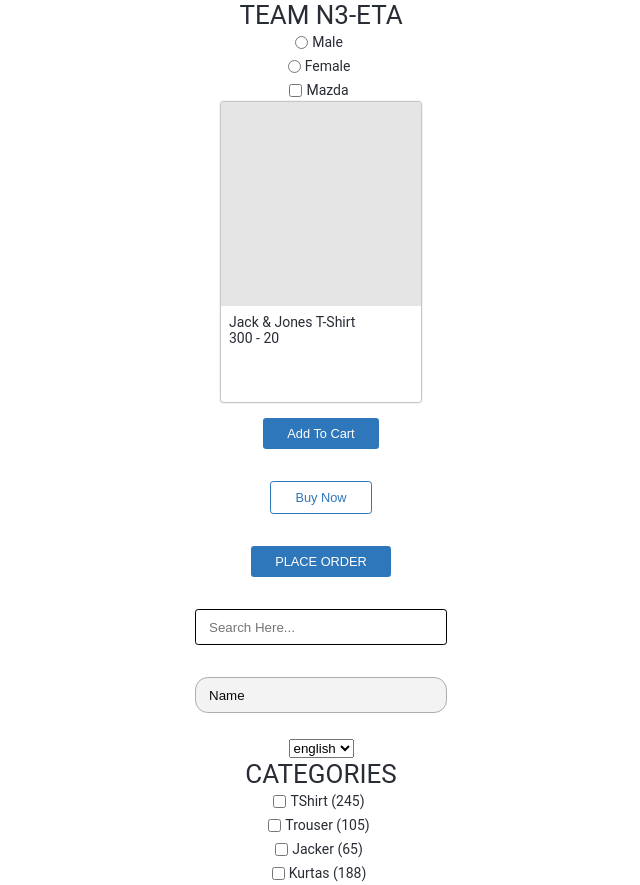
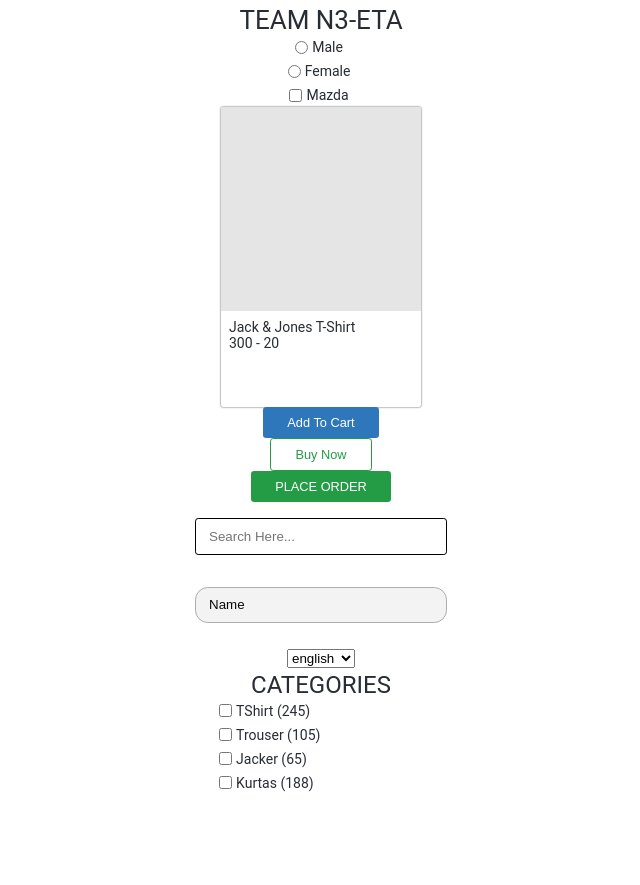
Before and after one commit to prateekchachra/n3-eta, a React (Create React App) app: page / in a window 1280 px wide. Shown: the whole page, without its empty margins (319-959 px from the left). After the commit the page ends 800 px from the top, so only its background shows below. Built offline with nearby package versions, Linux system fonts and the light colour scheme.

Commit message:
Added changes to button and issues fixes

```diff
--- a/src/App.scss
+++ b/src/App.scss
@@ -4,6 +4,8 @@
 //--------- COLOR VARIABLES ---------//
 $primary: #2E77BA;
 $secondary: #249C46;
+$primary-hover: #779ecb;
+$secondary-hover: #77dd77;
 $other: #EABA0F;
 $error: #DC4040;
 $disable: #848484;
--- a/src/App.tsx
+++ b/src/App.tsx
@@ -13,10 +13,10 @@ import Filters, { FilterOption } from './components/organisms/filters/Filters';
 import { SyntheticEvent } from 'react';
 
 
-const DROPDOWN_OPTIONS: [DropDownOption] = [{label: 'english', value: 'English'} , {label: 'english',
-value: 'English'}];
+const DROPDOWN_OPTIONS: DropDownOption[] = [{label: 'english', value: 'English'} , {label: 'spanish',
+value: 'Spanish'}, {label: 'russian', value: 'Russian'}];
 
-const FILTER_OPTIONS: [FilterOption] = [{label: 'TShirt', value: false, number: 245},
+const FILTER_OPTIONS: FilterOption[] = [{label: 'TShirt', value: false, number: 245},
 {label: 'Trouser', value: false, number: 105},
 {label: 'Jacker', value: false, number: 65},
 {label: 'Kurtas', value: false, number: 188}, ]
@@ -34,18 +34,18 @@ function App (): JSX.Element {
 
         <ProductCard productTitle="Jack & Jones T-Shirt" price={300} discountPrice={20} />
 
-        <ContainedButton label="Add To Cart" onClick={() => {console.log('clicked')}} />
+        <ContainedButton primary label="Add To Cart" onClick={() => {console.log('clicked')}} />
 
-        <OutlinedButton label="Buy Now" onClick={() => {console.log('clicked')}} />
+        <OutlinedButton  secondary label="Buy Now" onClick={() => {console.log('clicked')}} />
 
-        <Button type="contained" label="PLACE ORDER" onClick={() => {console.log('clicked')}} />
+        <Button type="contained" secondary label="PLACE ORDER" onClick={() => {console.log('clicked')}} />
 
-        <Search placeholder="Search Here..." onEnterPress={(value: string) => {console.log(value)}}/>
+        <Search placeholder="Search Here..." onEnterPress={(event: SyntheticEvent) => {console.log(event)}}/>
         <TextInput placeholder="Name" onChangeText={(value: string) => {console.log(value)}}/>
 
 
         <DropDown onSelect={(event: SyntheticEvent) => {console.log('Selected', (event.target as HTMLSelectElement).value)}} options={DROPDOWN_OPTIONS}/>
-         <Filters  options={FILTER_OPTIONS} onSelect={(filterOptions: [FilterOption]) => console.log('Updated Filter Options: ', filterOptions)} label="CATEGORIES"/>
+         <Filters  options={FILTER_OPTIONS} onSelect={(filterOptions: FilterOption[]) => console.log('Updated Filter Options: ', filterOptions)} label="Categories"/>
       </header>
 
     </div>
--- a/src/components/atoms/containedButton/ContainedButton.tsx
+++ b/src/components/atoms/containedButton/ContainedButton.tsx
@@ -6,13 +6,16 @@ import './containedButton.scss';
 
 export type ContainedButtonProps = {
     label: string,
-    onClick: MouseEventHandler
+    onClick: MouseEventHandler,
+    primary?: boolean,
+    secondary?: boolean
 }
 
 
-const ContainedButton = ({label, onClick}: ContainedButtonProps) : JSX.Element => {
+const ContainedButton = (props: ContainedButtonProps) : JSX.Element => {
+    const {label, onClick, primary, secondary} = props;
     return(
-        <button className="buttonContained" onClick={onClick}>{label}</button>
+        <button className={`buttonContained ${primary ? 'button-primary' : ''} ${secondary ? 'button-secondary' : ''}`} onClick={onClick}>{label}</button>
     )
 }
 
--- a/src/components/atoms/containedButton/containedButton.scss
+++ b/src/components/atoms/containedButton/containedButton.scss
@@ -1,12 +1,11 @@
-@import 'src/App.scss';
+@import '../../../App.scss';
 
 .buttonContained {
-    background-color: #2e77ba;
+    background-color: $primary;
     display: inline-block;
     border: none;
     border-radius: 0.2rem;
     padding: 0.5rem 1.5rem;
-    margin: 1rem;
     text-decoration: none;
     color: #ffffff;
     font-size: 0.8rem;
@@ -17,10 +16,20 @@
     -webkit-appearance: none;
     -moz-appearance: none;
 }
-.buttonContained:hover, .buttonContained:focus {
-    background-color: #0069ed;
+
+
+.buttonContained.button-primary {
+    background-color: $primary;
 }
-
+.buttonContained.button-secondary{
+    background-color: $secondary;
+}
+.buttonContained.button-primary:hover, .buttonContained.button-primary:focus {
+    background-color: $primary-hover;
+}
+.buttonContained.button-secondary:hover, .buttonContained.button-secondary:focus {
+    background-color: $secondary-hover;
+}
 .buttonContained:active {
     transform: scale(0.9);
 }
--- a/src/components/atoms/outlinedButton/OutlinedButton.tsx
+++ b/src/components/atoms/outlinedButton/OutlinedButton.tsx
@@ -5,12 +5,14 @@ import './outlinedButton.scss';
 export type OutlinedButtonProps = {
     label: string,
     onClick: MouseEventHandler,
+    primary?: boolean,
+    secondary?: boolean
 }
 
-const OutlinedButton = ({label, onClick} : OutlinedButtonProps): JSX.Element => {
+const OutlinedButton = ({label, onClick, primary, secondary} : OutlinedButtonProps): JSX.Element => {
 
     return (
-        <button className="buttonOutlined" onClick={onClick}>{label}</button>
+        <button className={`buttonOutlined ${primary ? 'button-primary' : ''} ${secondary ? 'button-secondary' : ''}`} onClick={onClick}>{label}</button>
     )
 
 }
--- a/src/components/atoms/outlinedButton/outlinedButton.scss
+++ b/src/components/atoms/outlinedButton/outlinedButton.scss
@@ -1,13 +1,12 @@
-@import 'src/App.scss';
+@import '../../../App.scss';
 
 .buttonOutlined {
-    color: #2e77ba;
+    color: $primary;
+    border: 0.1rem solid $primary;
     background-color: #fff;
     display: inline-block;
-    border: 0.1rem solid #2e77ba;
     border-radius: 0.2rem;
     padding: 0.5rem 1.5rem;
-    margin: 1rem;
     text-decoration: none;
     font-size: 0.8rem;
     cursor: pointer;
@@ -17,11 +16,26 @@
     -webkit-appearance: none;
     -moz-appearance: none;
 }
-.buttonOutlined:hover, .buttonOutlined:focus {
-    color: #0069ed;
-    border: 0.1rem solid #0069ed;
-}
 
 .buttonOutlined:active {
     transform: scale(0.9);
 }
+
+.buttonOutlined.button-primary{
+    color: $primary;
+    border: 0.1rem solid $primary;
+}
+
+.buttonOutlined.button-secondary{
+    color: $secondary;
+    border: 0.1rem solid $secondary;
+
+}
+.buttonOutlined.button-primary:hover, .buttonOutlined.button-primary:focus {
+    color: $primary-hover;
+    border: 0.1rem solid $primary-hover;
+}
+.buttonOutlined.button-secondary:hover, .buttonOutlined.button-secondary:focus {
+    color: $secondary-hover;
+    border: 0.1rem solid $secondary-hover;
+}
--- a/src/components/atoms/search/Search.tsx
+++ b/src/components/atoms/search/Search.tsx
@@ -1,12 +1,11 @@
-import React, {useState, MouseEventHandler} from 'react';
-import { ChangeEvent } from 'react';
+import React, {useState, KeyboardEventHandler, ChangeEvent} from 'react';
 
 import './search.scss';
 
 
 export type SearchProps = {
     placeholder: string,
-    onEnterPress: any,
+    onEnterPress: KeyboardEventHandler,
 }
 
 
--- a/src/components/molecules/button/Button.tsx
+++ b/src/components/molecules/button/Button.tsx
@@ -6,7 +6,9 @@ import OutlinedButton from '../../atoms/outlinedButton/OutlinedButton';
 export type ButtonProps = {
     label: string,
     type: string,
-    onClick: MouseEventHandler
+    onClick: MouseEventHandler,
+    primary?: boolean,
+    secondary?: boolean
 }
 
 export enum ButtonTypes {
@@ -14,17 +16,19 @@ export enum ButtonTypes {
 }
 
 
-const Button = ({label, type, onClick} : ButtonProps) : JSX.Element => {
+const Button = ({label, type, onClick, primary, secondary} : ButtonProps) : JSX.Element => {
 
 
     function renderButton(){
         if(type === ButtonTypes.Contained){
             return (
-                <ContainedButton  label={label} onClick={onClick}/>
+                <ContainedButton  label={label} onClick={onClick} primary={primary}
+                secondary={secondary}/>
             )
         } else {
             return (
-                <OutlinedButton label={label} onClick={onClick}/>
+                <OutlinedButton label={label} onClick={onClick} primary={primary}
+                secondary={secondary}/>
             )
         }
 
--- a/src/components/molecules/dropdown/DropDown.tsx
+++ b/src/components/molecules/dropdown/DropDown.tsx
@@ -8,7 +8,7 @@ export type DropDownOption = {
 }
 
 export type DropDownProps = {
-    options: [DropDownOption],
+    options: DropDownOption[],
     onSelect: ReactEventHandler
 }
 
--- a/src/components/organisms/filters/Filters.tsx
+++ b/src/components/organisms/filters/Filters.tsx
@@ -13,8 +13,8 @@ export type FilterOption = {
 }
 export type FilterProps = {
     label: string,
-    options: [FilterOption],
-    onSelect: (val: [FilterOption]) => void
+    options: FilterOption[],
+    onSelect: (val: FilterOption[]) => void
 }
 
 
@@ -24,7 +24,7 @@ const Filters = ({options, label, onSelect} : FilterProps): JSX.Element => {
 
 
     const onCheckboxChange = (value: boolean, index: number) => {
-        const updatedFilterOptions : [FilterOption] = [...filterOptions]
+        const updatedFilterOptions : FilterOption[] = [...filterOptions]
         updatedFilterOptions[index] = {...filterOptions[index], value}
         setFilterOptions(updatedFilterOptions);
 
@@ -32,7 +32,7 @@ const Filters = ({options, label, onSelect} : FilterProps): JSX.Element => {
     }
     function renderFilterOptions() {
         return (
-            <>
+            <div className="filterContainer">
             {options.map((item: FilterOption, index: number) => {
 
             const {label, value, number} = item;
@@ -45,7 +45,7 @@ const Filters = ({options, label, onSelect} : FilterProps): JSX.Element => {
                 label={labelStr}/>
             )
             })}
-            </>
+            </div>
         )
     }
 
--- a/src/components/organisms/filters/filters.scss
+++ b/src/components/organisms/filters/filters.scss
@@ -1,5 +1,14 @@
 @import 'src/App.scss';
 
 .filterLabel{
+    text-transform: uppercase;
+    font-size: 1.5rem;
+    margin: 2rem;
+}
 
+.filterContainer{
+    display: flex;
+    flex-direction: column;
+    align-items: flex-start;
+    justify-content: flex-start;
 }
```
